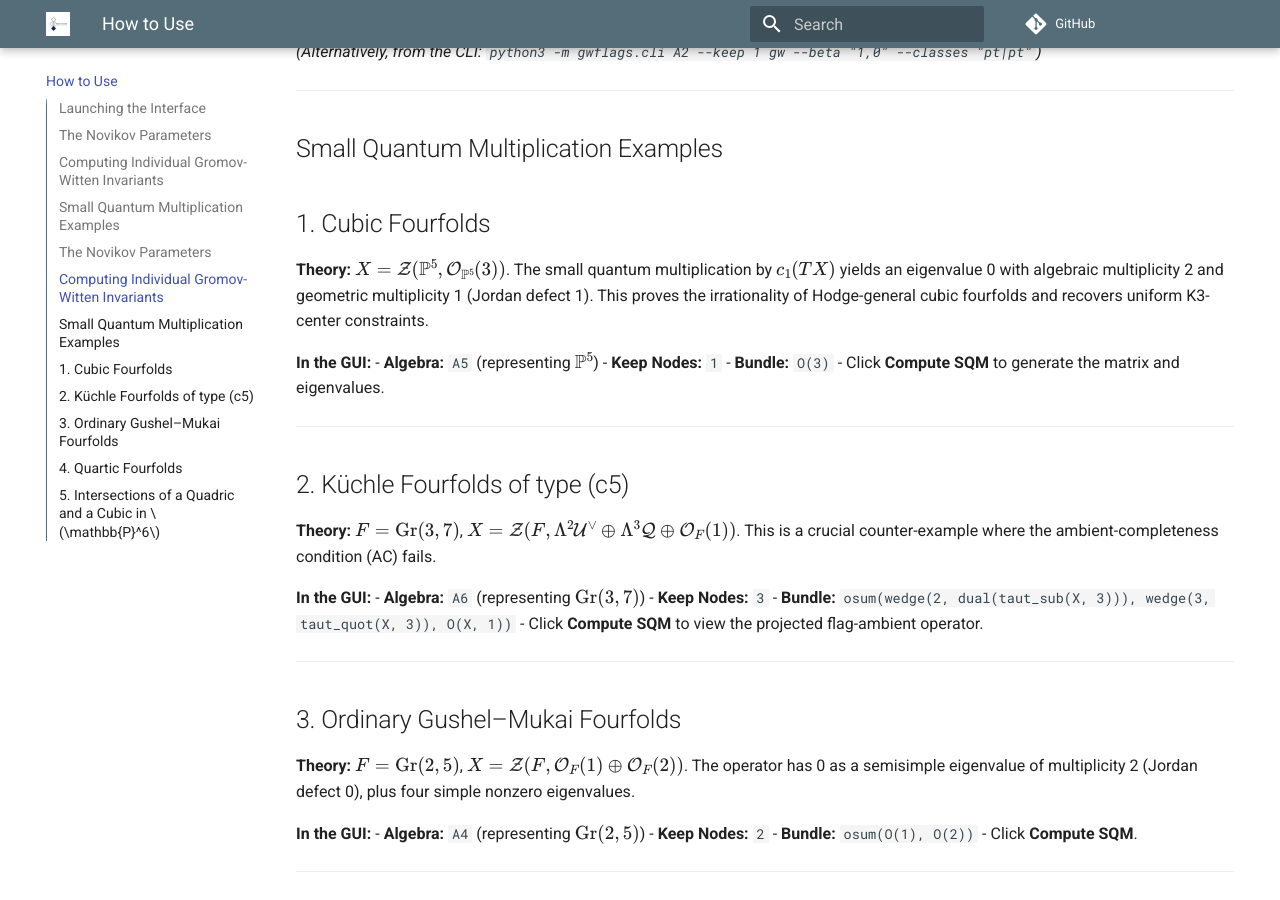
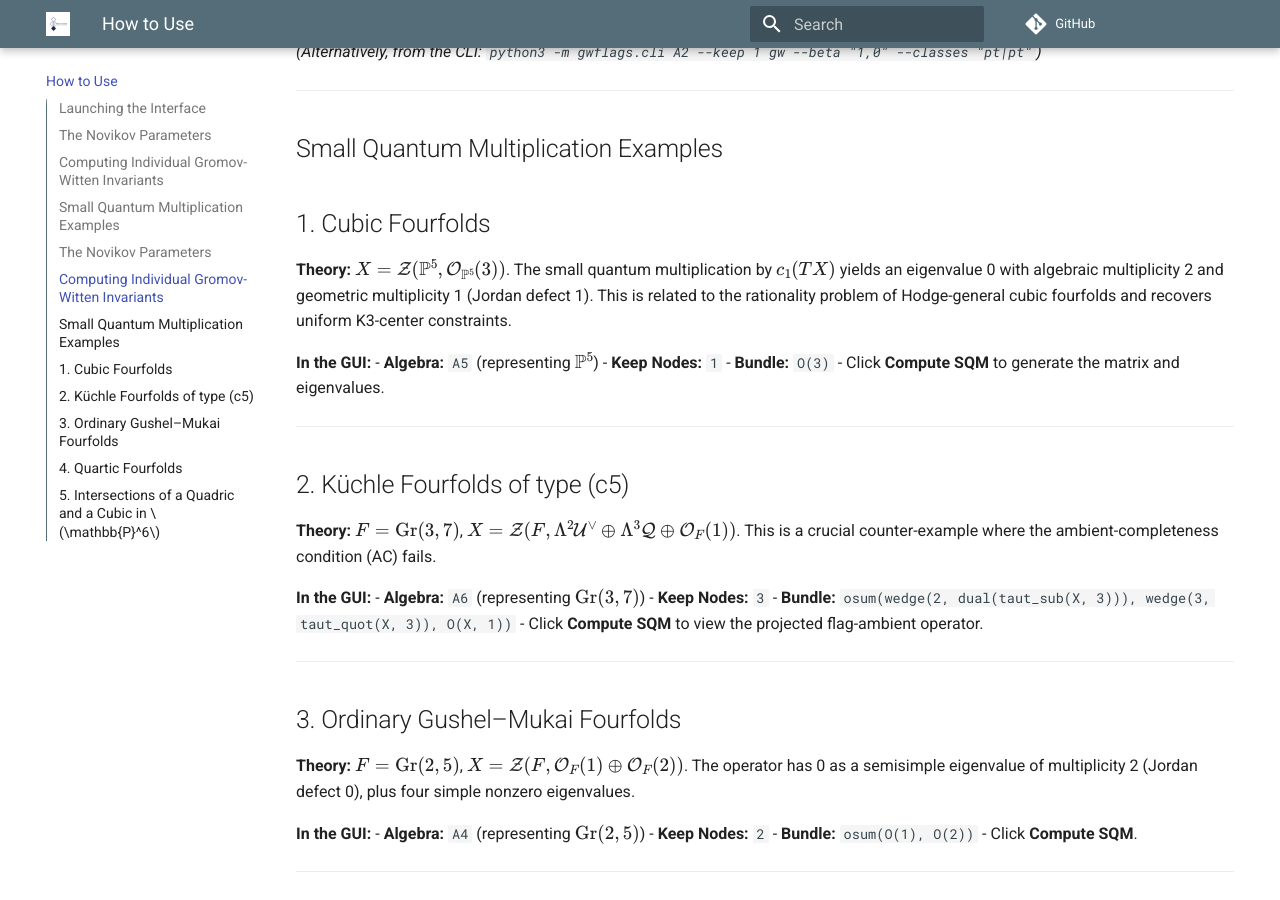
Before and after one commit to leonardofcavenaghi/atomicdecompositions, an MkDocs documentation site: the page built from docs/how-to-use.md, in a window 1280 px wide and 900 px high, scrolled down 1636 px. Built offline with MkDocs 1.6.1 and Material for MkDocs 9.7.7, drawn with Linux system fonts in a browser that asks for light colours; comment, search, counter and statistics services are not loaded.

Commit message:
Fix theoretical inaccuracies and remove hallucinated hyperlink

```diff
--- a/docs/how-to-use.md
+++ b/docs/how-to-use.md
@@ -68,7 +68,7 @@ While the quantum matrices calculate the aggregate structural invariants, you ca
 
 ## 1. Cubic Fourfolds
 **Theory:** $X = \mathcal{Z}(\mathbb{P}^5, \mathcal{O}_{\mathbb{P}^5}(3))$.
-The small quantum multiplication by $c_1(TX)$ yields an eigenvalue 0 with algebraic multiplicity 2 and geometric multiplicity 1 (Jordan defect 1). This proves the irrationality of Hodge-general cubic fourfolds and recovers uniform K3-center constraints.
+The small quantum multiplication by $c_1(TX)$ yields an eigenvalue 0 with algebraic multiplicity 2 and geometric multiplicity 1 (Jordan defect 1). This is related to the rationality problem of Hodge-general cubic fourfolds and recovers uniform K3-center constraints.
 
 **In the GUI:**
 - **Algebra:** `A5` (representing $\mathbb{P}^5$)
```
Also changed, not shown: docs/methodology.md (+2 -2 lines).
